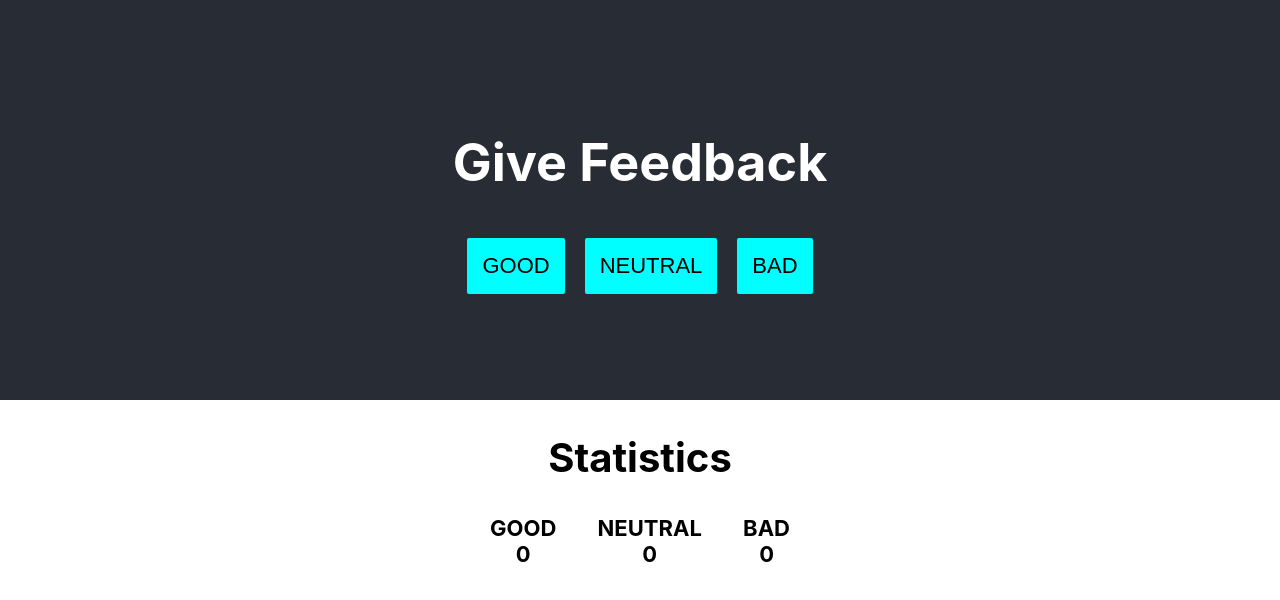
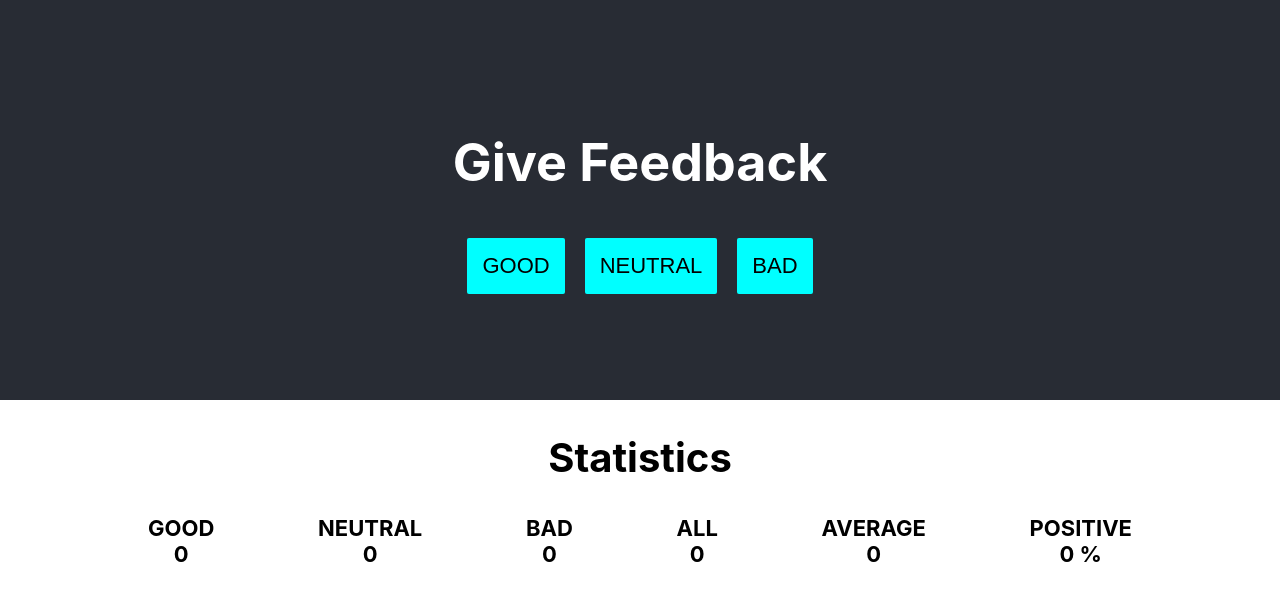
Before and after one commit to TBT50/FSopen, a React (Create React App) app: page / in a window 1280 px wide. Shown: the top 600 px of the page. Built offline with nearby package versions, Linux system fonts and the light colour scheme.

Commit message:
Add Statistics

```diff
--- a/src/App.css
+++ b/src/App.css
@@ -30,7 +30,7 @@ ul {
   margin: 0;
 }
 
-.app-buttons {
+.feedback-buttons {
   display: flex;
 }
 
@@ -41,7 +41,7 @@ ul {
 .statistics-list {
   display: flex;
   justify-content: space-between;
-  max-width: 300px;
+  max-width: 80vw;
   margin: 0 auto;
 }
 
@@ -50,6 +50,7 @@ ul {
   flex-direction: column;
   font-size: 22px;
   font-weight: 700;
+  margin: 0 20px;
 }
 
 button {
--- a/src/App.tsx
+++ b/src/App.tsx
@@ -1,5 +1,7 @@
 import "./App.css";
 import { useState } from "react";
+
+import { FeedbackButtons } from "./components/FeedbackButtons";
 
 export const App = () => {
   const [goodFeedback, setGoodFeedback] = useState(0);
@@ -10,27 +12,26 @@ export const App = () => {
   const handleNeutralFeedback = () => setNeutralFeedback(neutralFeedback + 1);
   const handleBadFeedback = () => setBadFeedback(badFeedback + 1);
 
+  let sum = 0;
+  sum = goodFeedback + neutralFeedback + badFeedback;
+
+  let average = null;
+  let positiveFeedback;
+
+  if (sum !== 0) {
+    average = (goodFeedback + badFeedback * -1) / sum;
+    positiveFeedback = (goodFeedback * 100) / sum;
+  }
+
   return (
     <div className="App">
       <header className="App-header">
         <h1>Give Feedback</h1>
-        <ul className="app-buttons">
-          <li>
-            <button type="button" onClick={handleGoodFeedback}>
-              good
-            </button>
-          </li>
-          <li>
-            <button type="button" onClick={handleNeutralFeedback}>
-              neutral
-            </button>
-          </li>
-          <li>
-            <button type="button" onClick={handleBadFeedback}>
-              bad
-            </button>
-          </li>
-        </ul>
+        <FeedbackButtons
+          handleGoodFeedback={handleGoodFeedback}
+          handleNeutralFeedback={handleNeutralFeedback}
+          handleBadFeedback={handleBadFeedback}
+        />
       </header>
       <main>
         <h2 className="statistics-header">Statistics</h2>
@@ -47,6 +48,18 @@ export const App = () => {
             <span>BAD</span>
             <span>{badFeedback}</span>
           </li>
+          <li>
+            <span>ALL</span>
+            <span>{sum}</span>
+          </li>
+          <li>
+            <span>AVERAGE</span>
+            <span>{average ? average : 0}</span>
+          </li>
+          <li>
+            <span>POSITIVE</span>
+            <span>{positiveFeedback ? positiveFeedback : 0} %</span>
+          </li>
         </ul>
       </main>
     </div>
--- /dev/null
+++ b/src/components/FeedbackButtons.tsx
@@ -0,0 +1,38 @@
+interface FeedbackButtonsProps {
+  handleGoodFeedback: React.MouseEventHandler<HTMLButtonElement>;
+  handleNeutralFeedback: React.MouseEventHandler<HTMLButtonElement>;
+  handleBadFeedback: React.MouseEventHandler<HTMLButtonElement>;
+}
+
+export const FeedbackButtons = ({
+  handleGoodFeedback,
+  handleNeutralFeedback,
+  handleBadFeedback,
+}: FeedbackButtonsProps) => {
+  return (
+    <ul className="feedback-buttons">
+      <li>
+        <Button clickAction={handleGoodFeedback}>good</Button>
+      </li>
+      <li>
+        <Button clickAction={handleNeutralFeedback}>neutral</Button>
+      </li>
+      <li>
+        <Button clickAction={handleBadFeedback}>bad</Button>
+      </li>
+    </ul>
+  );
+};
+
+interface ButtonProps {
+  clickAction: React.MouseEventHandler<HTMLButtonElement>;
+  children: React.ReactNode;
+}
+
+export const Button = ({ clickAction, children }: ButtonProps) => {
+  return (
+    <button type="button" onClick={clickAction}>
+      {children}
+    </button>
+  );
+};
```
